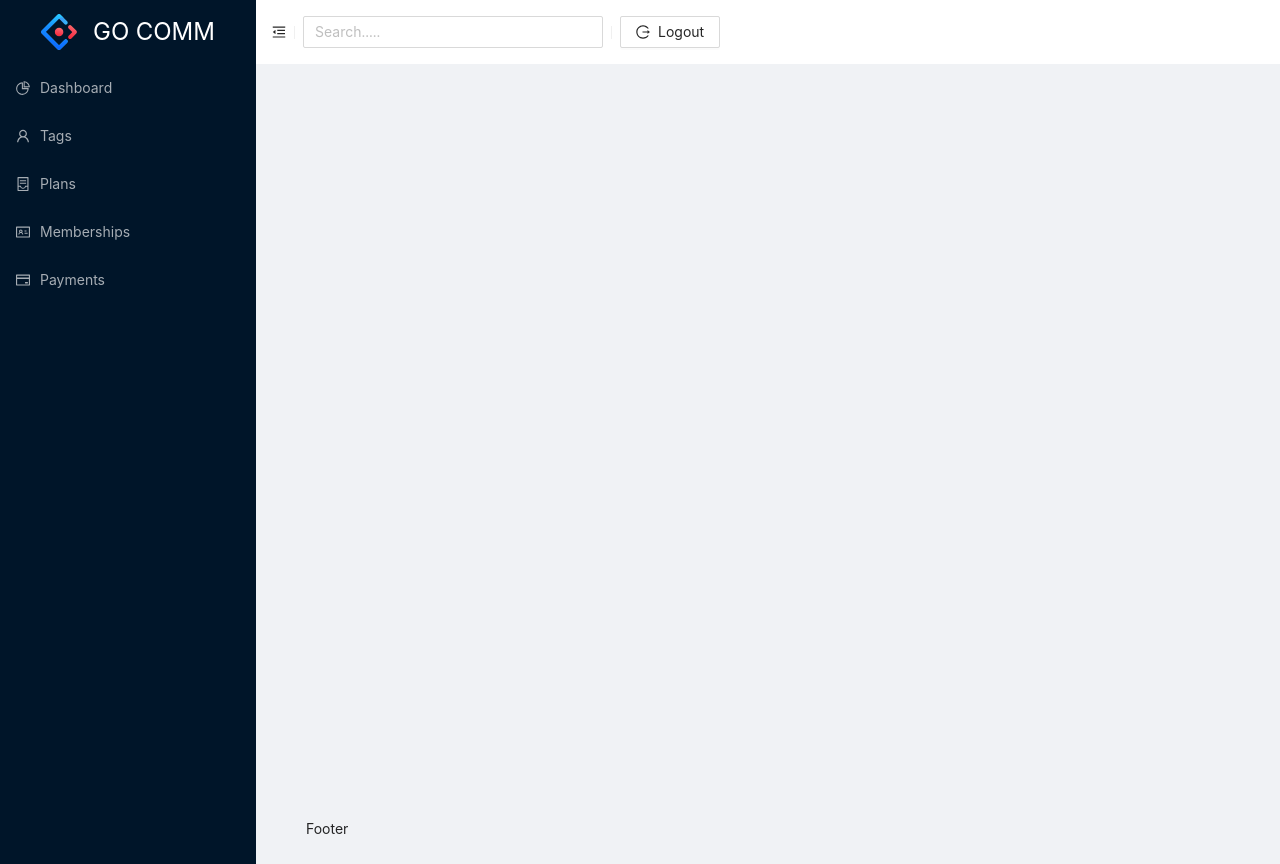
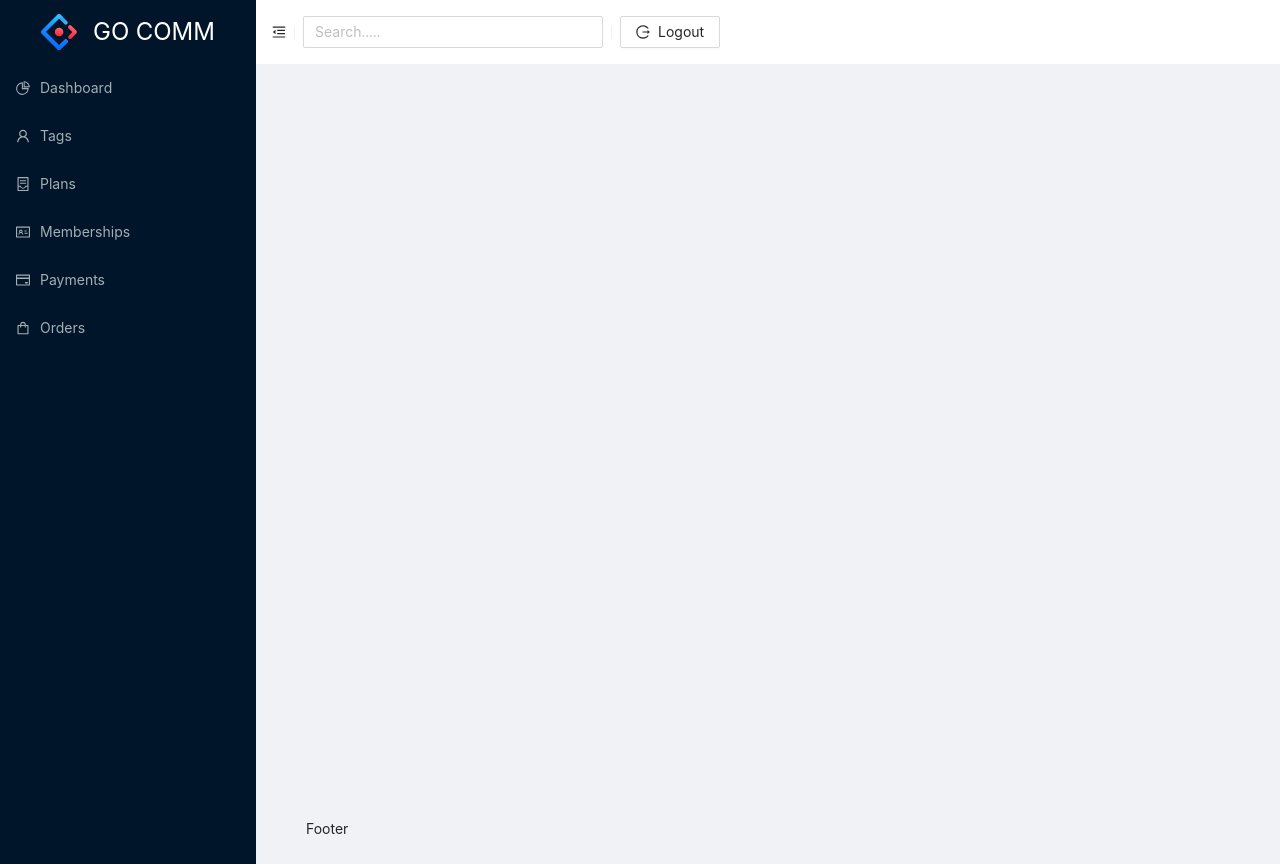
Before and after one commit to factly/mande-studio, a React (Create React App) app: page / in a window 1280 px wide. Built offline with nearby package versions, Linux system fonts and the light colour scheme; no server answers.

Commit message:
added orders menu item
added new menu item for orders with functionality to list and detail orders

```diff
--- a/src/App.js
+++ b/src/App.js
@@ -14,6 +14,8 @@ import Payments from "./pages/payments/index";
 import TagCreate from "./pages/tags/create";
 import Plans from "./pages/plans/index";
 import PlanCreate from "./pages/plans/create";
+import Orders from "./pages/orders/index";
+import OrderDetail from "./pages/orders/detail";
 
 function App() {
   return (
@@ -28,6 +30,8 @@ function App() {
             <Route exact path={process.env.PUBLIC_URL + "/plans"} component={Plans} />
             <Route exact path={process.env.PUBLIC_URL + "/memberships"} component={Memberships} />
             <Route exact path={process.env.PUBLIC_URL + "/payments"} component={Payments} />
+            <Route exact path={process.env.PUBLIC_URL + "/orders"} component={Orders} />
+            <Route path={process.env.PUBLIC_URL + "/orders/:id"} component={OrderDetail} />
           </Switch>
         </BasicLayout>
       </Router>
--- a/src/layout/basic.js
+++ b/src/layout/basic.js
@@ -11,6 +11,7 @@ import {
   ContainerOutlined,
   IdcardOutlined,
   CreditCardOutlined,
+  ShoppingOutlined,
   MenuUnfoldOutlined,
   MenuFoldOutlined
 } from "@ant-design/icons";
@@ -86,6 +87,12 @@ function BasicLayout(props) {
               <span>Payments</span>
             </Link>
           </Menu.Item>
+          <Menu.Item key="6">
+            <Link to={process.env.PUBLIC_URL + "/orders" }>
+              <ShoppingOutlined />
+              <span>Orders</span>
+            </Link>
+          </Menu.Item>
         </Menu>
       </Sider>
       <Layout>
--- /dev/null
+++ b/src/pages/orders/detail.js
@@ -0,0 +1,81 @@
+import React, { useState } from 'react';
+import { useParams } from "react-router-dom";
+import { Table, Form, Descriptions, Card } from 'antd';
+
+
+const Orders = () => {
+  const [form] = Form.useForm();
+  const [data, setData] = useState([]);
+  const [total, setTotal] = useState(0);
+  const { id } = useParams();
+
+  React.useEffect(() => {
+    fetch(`${process.env.REACT_APP_API_URL}/orders/${id}/items`)
+      .then((data) => data.json())
+      .then((data) => {
+        setData(data.nodes);
+        setTotal(data.total);
+      });
+  }, [id]);
+
+  const get = (page, limit) => {
+    fetch(`${process.env.REACT_APP_API_URL}/orders/${id}/items`)
+      .then((data) => data.json())
+      .then((data) => {
+        setData(data.nodes);
+        setTotal(data.total);
+      });
+  };
+
+  const columns = [
+    {
+      title: 'Product Item',
+      render: (record) => record.Product.title,
+      width: '40%',
+    },
+    {
+      title: 'Price',
+      render: (record) => <span>{record.Product.price} {record.Product.Currency.iso_code}</span>,
+      width: '20%',
+    },
+    {
+      title: 'Extra Info',
+      dataIndex: 'extra_info',
+      width: '30%',
+    },
+  ];
+
+
+  const Order = data.length && data[0].Order;
+
+  return (
+    <div>
+      {Order && (
+        <Card>
+        <Descriptions title="Order details">
+          <Descriptions.Item label="Order ID">{Order.ID}</Descriptions.Item>
+          <Descriptions.Item label="Order Status">{Order.status}</Descriptions.Item>
+          <Descriptions.Item label="Payment">{Order.Payment.amount} {Order.Payment.Currency.iso_code}</Descriptions.Item>
+          <Descriptions.Item label="Payment Gateway">{Order.Payment.gateway}</Descriptions.Item>
+          <Descriptions.Item label="Payment Status">{Order.Payment.status}</Descriptions.Item>
+        </Descriptions>
+        </Card>
+      )}
+
+      <Form form={form} component={false}>
+        <Table
+          bordered
+          rowKey="ID"
+          dataSource={data}
+          columns={columns}
+          pagination={{
+            onChange: get,
+            total: total,
+          }}
+        />
+      </Form>
+    </div>
+  );
+};
+
+export default Orders;
--- /dev/null
+++ b/src/pages/orders/index.js
@@ -0,0 +1,97 @@
+import React, { useState } from 'react';
+import { Table, Form, Button } from 'antd';
+import moment from 'moment';
+
+
+const Orders = (props) => {
+  const [form] = Form.useForm();
+  const [data, setData] = useState([]);
+  const [total, setTotal] = useState(0);
+
+  React.useEffect(() => {
+    fetch(process.env.REACT_APP_API_URL + '/orders')
+      .then((data) => data.json())
+      .then((data) => {
+        setData(data.nodes);
+        setTotal(data.total);
+      });
+  }, []);
+
+  const get = (page, limit) => {
+    fetch(process.env.REACT_APP_API_URL + '/orders?page=' + page + '&limit=' + limit)
+      .then((data) => data.json())
+      .then((data) => {
+        setData(data.nodes);
+        setTotal(data.total);
+      });
+  };
+
+  const columns = [
+    {
+      title: 'Cart',
+      dataIndex: 'cart_id',
+      width: '20%',
+    },
+    {
+      title: 'Amount',
+      render: (record) => <span>{`${record.Payment.amount} ${record.Payment.Currency.iso_code}`}</span>,
+      width: '20%',
+    },
+    {
+      title: 'User',
+      dataIndex: 'user_id',
+      width: '20%',
+    },
+    {
+      title: 'Status',
+      dataIndex: 'status',
+      width: '20%',
+    },
+    {
+      title: 'Created At',
+      dataIndex: 'CreatedAt',
+      width: '20%',
+      render: (_, record) => {
+        return <span title={record.CreatedAt}>{moment(record.CreatedAt).fromNow()}</span>;
+      },
+    },
+    {
+      title: 'Operation',
+      dataIndex: 'operation',
+      render: (_, record) => {
+        return (
+        <span>
+            <Button
+              type="primary"
+              onClick={() => props.history.push(`${process.env.PUBLIC_URL}/orders/${record.ID}`)}
+              style={{
+                marginRight: 8,
+              }}
+              >
+              Details
+            </Button>
+        </span>
+        )
+      }
+    }
+  ];
+
+  return (
+    <div>
+      <Form form={form} component={false}>
+        <Table
+          bordered
+          rowKey="ID"
+          dataSource={data}
+          columns={columns}
+          pagination={{
+            onChange: get,
+            total: total,
+          }}
+        />
+      </Form>
+    </div>
+  );
+};
+
+export default Orders;
```
